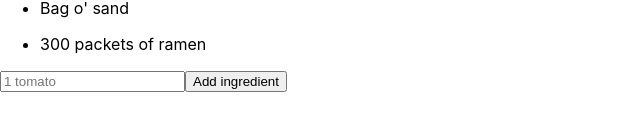
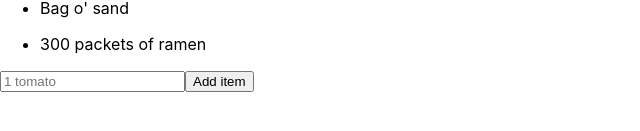
Before and after one commit to bbokorney/meal-planner, a React (Create React App) app: page /shopping-list in a window 1280 px wide. Shown: the part 187-318 px from the top of the page, without its empty margins (0-640 px from the left). Built offline with nearby package versions, Linux system fonts and the light colour scheme.

Commit message:
Create shared component for text input

```diff
--- /dev/null
+++ b/src/features/shared/AddItemInput.js
@@ -0,0 +1,28 @@
+import React, { useState } from "react";
+
+export const AddItemInput = ({
+  onAddItemCallback,
+  buttonText,
+  placeHolderText,
+}) => {
+  const [text, setText] = useState("");
+
+  const onAddItemClicked = () => {
+    onAddItemCallback(text);
+    setText("");
+  };
+
+  return (
+    <div>
+      <input
+        type="text"
+        placeholder={placeHolderText}
+        value={text}
+        onChange={(e) => setText(e.target.value)}
+      />
+      <button type="button" onClick={onAddItemClicked}>
+        {buttonText}
+      </button>
+    </div>
+  );
+};
--- a/src/features/shopping-list/AddShoppingListItem.js
+++ b/src/features/shopping-list/AddShoppingListItem.js
@@ -1,27 +1,20 @@
-import React, { useState } from "react";
+import React from "react";
 import { useDispatch } from "react-redux";
 import { addIngredientsToShoppingList } from "../shopping-list/shoppingListSlice";
+import { AddItemInput } from "../shared/AddItemInput";
 
 export const AddShoppingListItem = () => {
   const dispatch = useDispatch();
 
-  const [text, setText] = useState("");
-
-  const onAddIngredientsToShoppingListClicked = () => {
+  const onAddIngredientsToShoppingListClicked = (text) => {
     dispatch(addIngredientsToShoppingList([text]));
   };
 
   return (
-    <div>
-      <input
-        type="text"
-        placeholder="1 tomato"
-        value={text}
-        onChange={(e) => setText(e.target.value)}
-      />
-      <button type="button" onClick={onAddIngredientsToShoppingListClicked}>
-        Add ingredient
-      </button>
-    </div>
+    <AddItemInput
+      buttonText="Add item"
+      placeHolderText="1 tomato"
+      onAddItemCallback={onAddIngredientsToShoppingListClicked}
+    />
   );
 };
```
